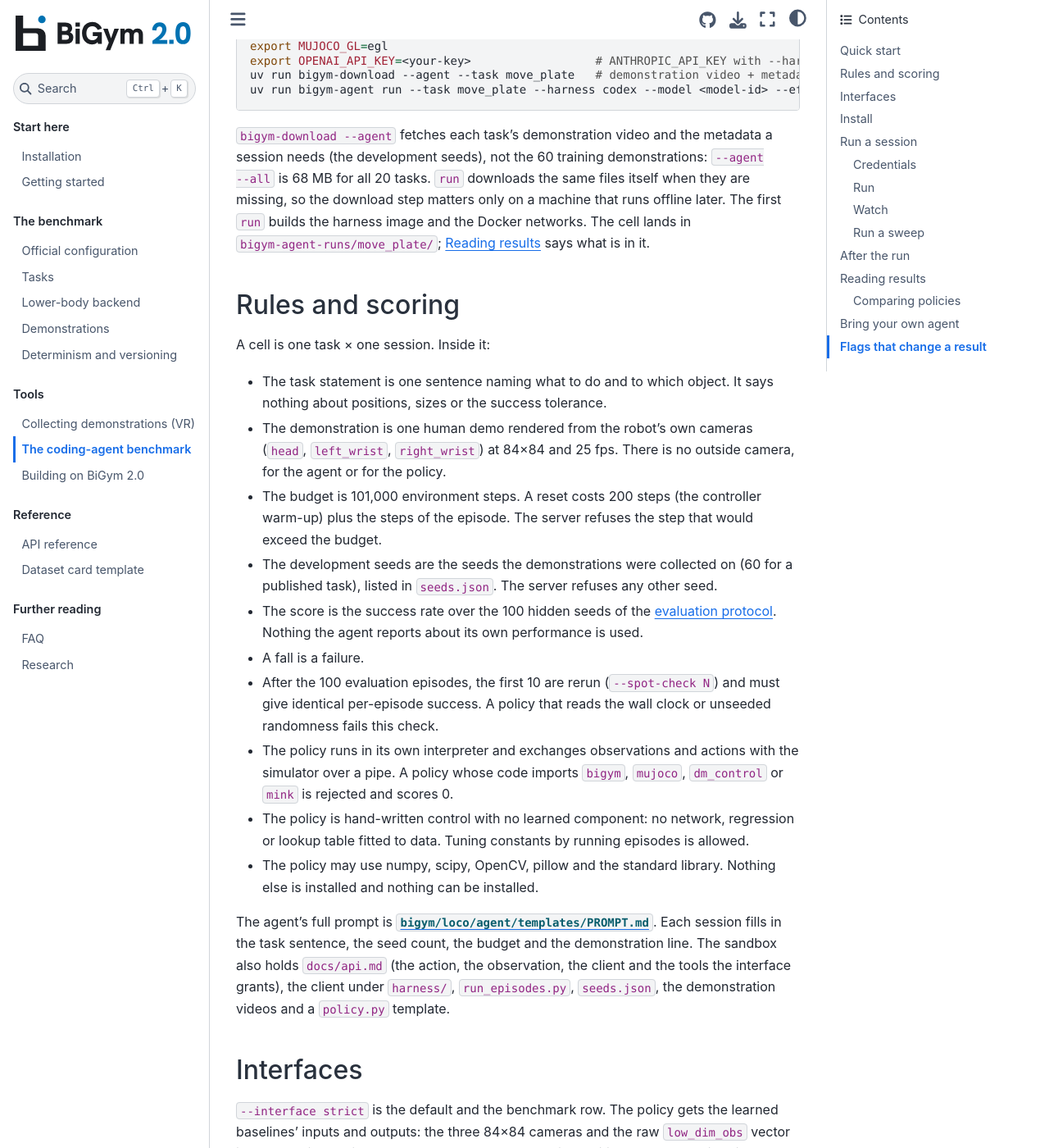
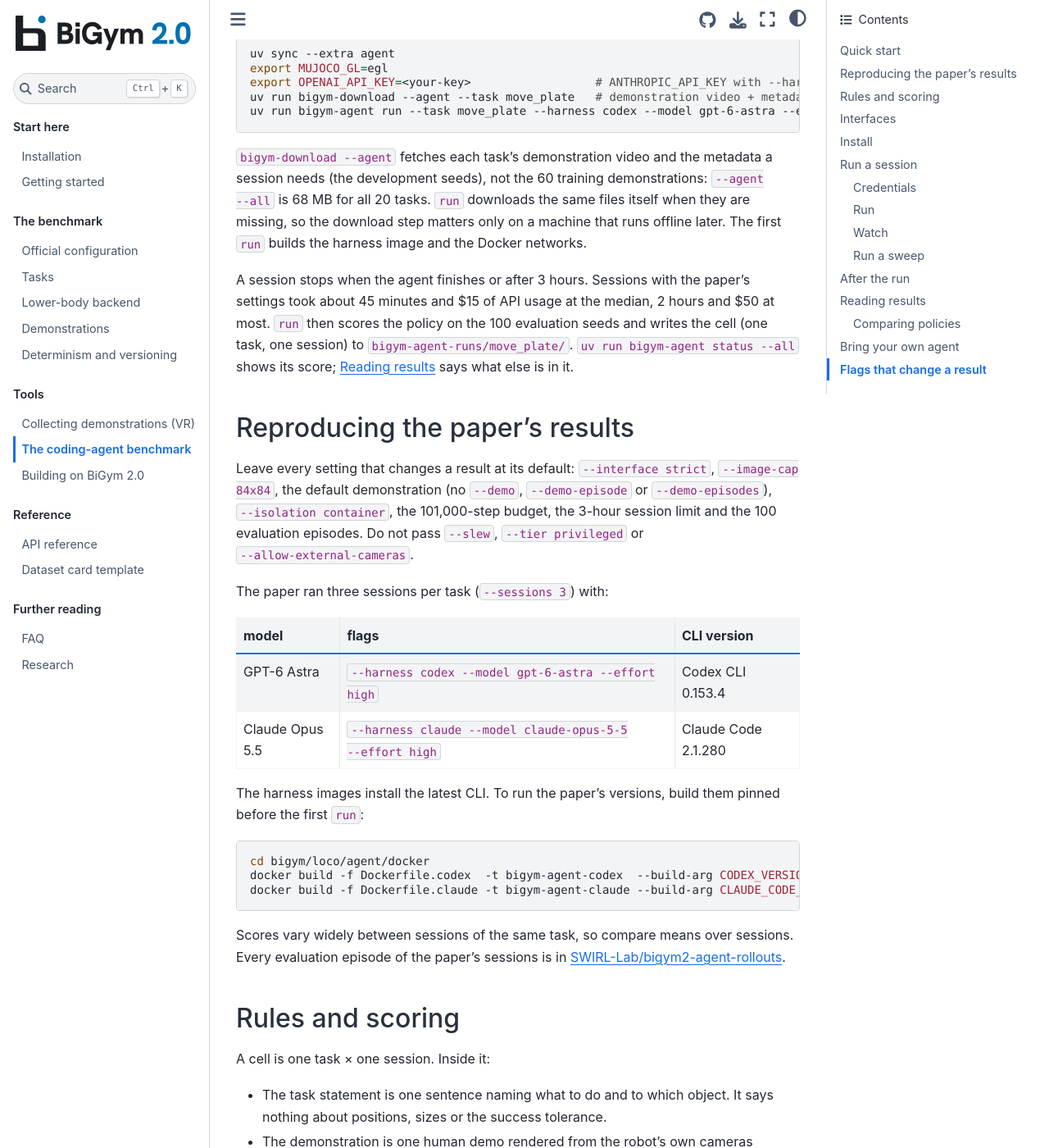
Before and after one commit to swirl-uk/BiGym2, a Sphinx documentation site: the page built from docs/agent.md, in a window 1280 px wide and 1400 px high, scrolled down 369 px. Shown: the whole window at 82% size. Built offline with Sphinx 7.4.7 and the Sphinx Book theme 1.1.4, drawn with Linux system fonts in a browser that asks for light colours; some of the changed text lies outside the part shown.

Commit message:
docs(agent): say how to reproduce the paper's agent results
The settings to leave at their defaults, the models, flags and CLI
versions of the paper's sessions and how to pin those versions. The quick
start now names a real model, the machine it needs, how long and how much
a session takes and where its score is.

````diff
--- a/docs/agent.md
+++ b/docs/agent.md
@@ -7,15 +7,16 @@
 
 ## Quick start
 
-Running agents needs Docker (usable without `sudo`), `ffmpeg`, a GPU with
-6000 MiB free and an API key. It does not need the training demonstrations.
+Running agents needs a Linux machine with Docker (usable without `sudo`),
+`ffmpeg`, an NVIDIA GPU with 6000 MiB free and an API key. It does not need
+the training demonstrations.
 
 ```bash
 uv sync --extra agent
 export MUJOCO_GL=egl
 export OPENAI_API_KEY=<your-key>                  # ANTHROPIC_API_KEY with --harness claude
 uv run bigym-download --agent --task move_plate   # demonstration video + metadata, about 4 MB
-uv run bigym-agent run --task move_plate --harness codex --model <model-id> --effort high
+uv run bigym-agent run --task move_plate --harness codex --model gpt-6-astra --effort high
 ```
 
 `bigym-download --agent` fetches each task's demonstration video and the
@@ -23,8 +24,43 @@
 demonstrations: `--agent --all` is 68 MB for all 20 tasks. `run` downloads
 the same files itself when they are missing, so the download step matters
 only on a machine that runs offline later. The first `run` builds the harness
-image and the Docker networks. The cell lands in `bigym-agent-runs/move_plate/`;
-[Reading results](#reading-results) says what is in it.
+image and the Docker networks.
+
+A session stops when the agent finishes or after 3 hours. Sessions with the
+paper's settings took about 45 minutes and $15 of API usage at the median, 2
+hours and $50 at most. `run` then scores the policy on the 100 evaluation
+seeds and writes the cell (one task, one session) to
+`bigym-agent-runs/move_plate/`. `uv run bigym-agent status --all` shows its
+score; [Reading results](#reading-results) says what else is in it.
+
+## Reproducing the paper's results
+
+Leave every setting that changes a result at its default: `--interface
+strict`, `--image-cap 84x84`, the default demonstration (no `--demo`,
+`--demo-episode` or `--demo-episodes`), `--isolation container`, the
+101,000-step budget, the 3-hour session limit and the 100 evaluation
+episodes. Do not pass `--slew`, `--tier privileged` or
+`--allow-external-cameras`.
+
+The paper ran three sessions per task (`--sessions 3`) with:
+
+| model | flags | CLI version |
+|---|---|---|
+| GPT-6 Astra | `--harness codex --model gpt-6-astra --effort high` | Codex CLI 0.153.4 |
+| Claude Opus 5.5 | `--harness claude --model claude-opus-5-5 --effort high` | Claude Code 2.1.280 |
+
+The harness images install the latest CLI. To run the paper's versions,
+build them pinned before the first `run`:
+
+```bash
+cd bigym/loco/agent/docker
+docker build -f Dockerfile.codex  -t bigym-agent-codex  --build-arg CODEX_VERSION=0.153.4 .
+docker build -f Dockerfile.claude -t bigym-agent-claude --build-arg CLAUDE_CODE_VERSION=2.1.280 .
+```
+
+Scores vary widely between sessions of the same task, so compare means over
+sessions. Every evaluation episode of the paper's sessions is in
+[SWIRL-Lab/bigym2-agent-rollouts](https://huggingface.co/datasets/SWIRL-Lab/bigym2-agent-rollouts).
 
 ## Rules and scoring
 
````
Also changed, not shown: README.md (+2 -2 lines).
